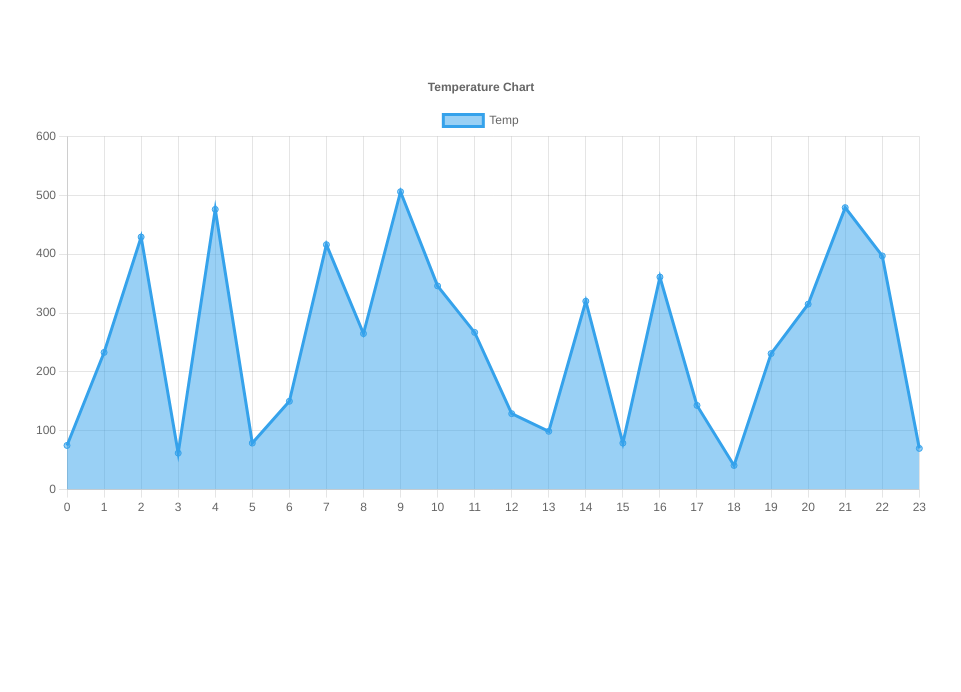
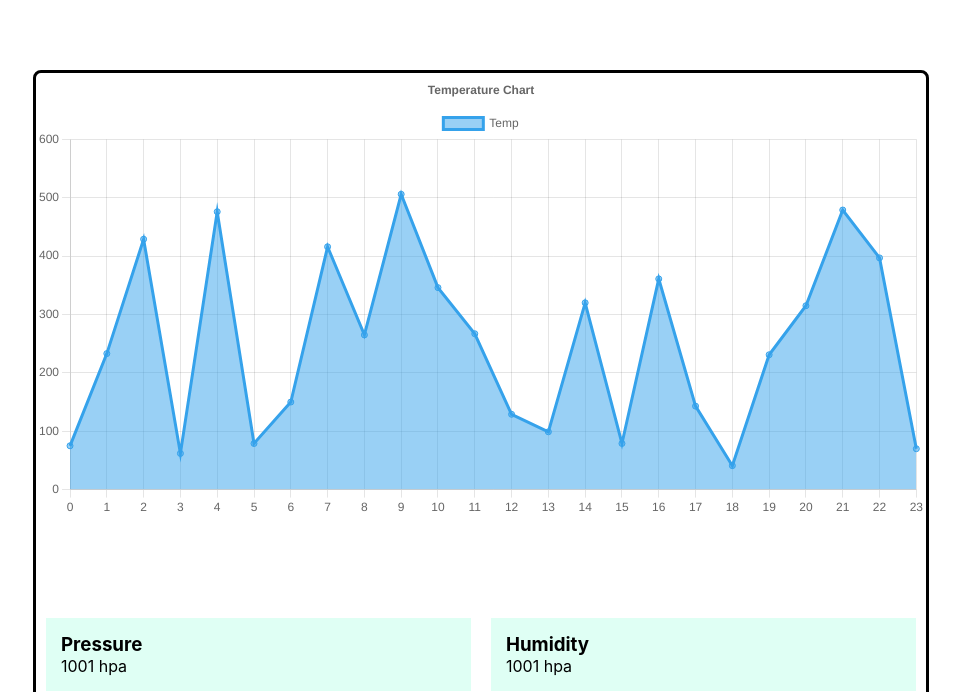
Before and after one commit to alokkumar-dev/weather-app-react, a React (Vite) app: page / in a window 1280 px wide. Shown: the part 260-952 px from the top of the page, without its empty margins (159-1120 px from the left). Before the commit the page ends 820 px from the top, so only its background shows below. Built offline with nearby package versions, Linux system fonts and the light colour scheme; no server answers.

Commit message:
add more functionality

```diff
--- a/src/Components/HomePage/HomePage.css
+++ b/src/Components/HomePage/HomePage.css
@@ -95,5 +95,20 @@
   font-size: 20px;
 }
 .temp_graph{
+  border: 3px solid;
   margin-top: 90px;
+  border-radius: 8px;
 }
+.pressur_humidity{
+  margin: 100px 0;
+  display: flex;
+}
+.pressur_humidity>div{
+  width: 100%;
+  /* height: 80px; */
+  padding: 15px;
+  margin:auto 10px;
+  /* border: 1px solid saddlebrown; */
+  background-color: #dffff4;
+
+}
--- a/src/Components/HomePage/HomePage.jsx
+++ b/src/Components/HomePage/HomePage.jsx
@@ -3,6 +3,7 @@ import locationLogo from "../../Icons/location.png";
 import searchIcon from "../../Icons/search.png";
 import { useEffect, useState } from "react";
 import { Graph } from "./TempGraph/TempGraph";
+import sunRiseSet from "../../Icons/sunSet.png"
 export const HomePage = () => {
   const [searchWeather, setSetWeather] = useState("pune");
   const [weather, setWeather] = useState([]);
@@ -81,6 +82,17 @@ export const HomePage = () => {
         </div>
         <div className="temp_graph">
           <Graph />
+        <div className="pressur_humidity">
+          <div>
+            <h3>Pressure</h3>
+            <p>1001 hpa</p>
+          </div>
+          <div>
+            <h3>Humidity</h3>
+            <p>1001 hpa</p>
+          </div>
+        </div>
+          <img src={sunRiseSet} alt="sunRiseSet" />
         </div>
       </div>
     </>
```
Also changed, not shown: src/Icons/sunSet.png (added).
